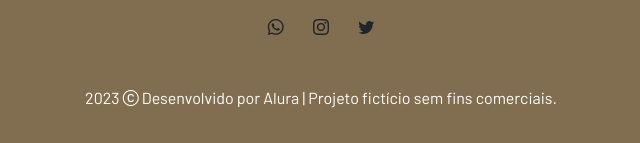
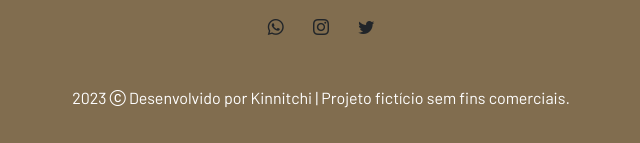
Before and after one commit to Kinnitchi/BOOTSRTAP-LANDINGPAGE, a plain HTML site: page index.html in a window 1280 px wide. Shown: the part 4600-4743 px from the top of the page, 319-959 px from the left. Drawn offline with nearby package versions, Linux system fonts and the light colour scheme; files whose address does not match are found by name.

Commit message:
Update index.html

```diff
--- a/index.html
+++ b/index.html
@@ -13,7 +13,7 @@
   <script src="https://cdn.jsdelivr.net/npm/bootstrap@5.3.1/dist/js/bootstrap.min.js"
     integrity="sha384-Rx+T1VzGupg4BHQYs2gCW9It+akI2MM/mndMCy36UVfodzcJcF0GGLxZIzObiEfa" crossorigin="anonymous">
   </script>
-  <link href="https://cdn.jsdelivr.net/npm/bootstrap@5.3.1/dist/css/bootstrap.min.css" rel="stylesheet"
+  <link href="https://cdn.jsdelivr.net/npm/bootstrap@5.3.1/dist/css/bootstrap.min.css" rel="stylesheet".
     integrity="sha384-4bw+/aepP/YC94hEpVNVgiZdgIC5+VKNBQNGCHeKRQN+PtmoHDEXuppvnDJzQIu9" crossorigin="anonymous">
   <link rel="stylesheet" href="https://cdn.jsdelivr.net/npm/bootstrap-icons@1.10.5/font/bootstrap-icons.css">
   <link rel="stylesheet" href="./src/css/style.css">
@@ -250,7 +250,7 @@
       <a class="btn" href="#!"><i class="bi bi-twitter"></i></a>
     </section>
     <div class="p-3">
-      2023 <i class="bi bi-c-circle"></i> Desenvolvido por Alura | Projeto fictício sem fins comerciais.
+      2023 <i class="bi bi-c-circle"></i> Desenvolvido por Kinnitchi | Projeto fictício sem fins comerciais.
     </div>
   </footer>
   <!-- CANVAS -->
```
